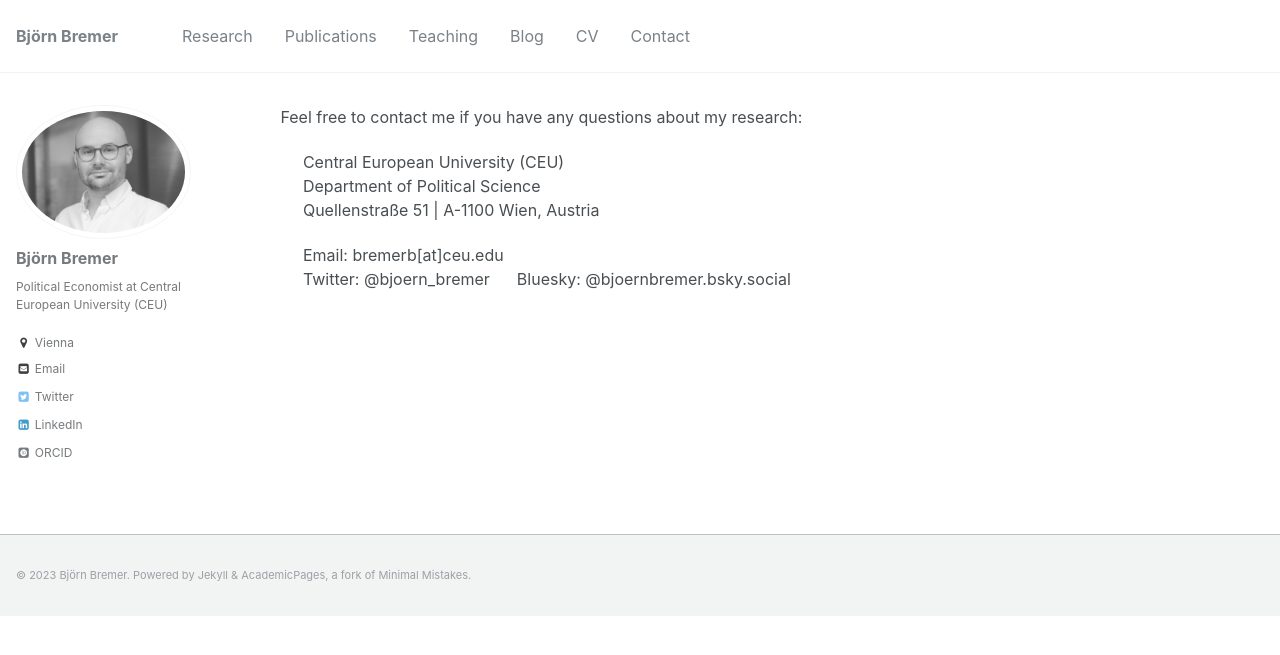
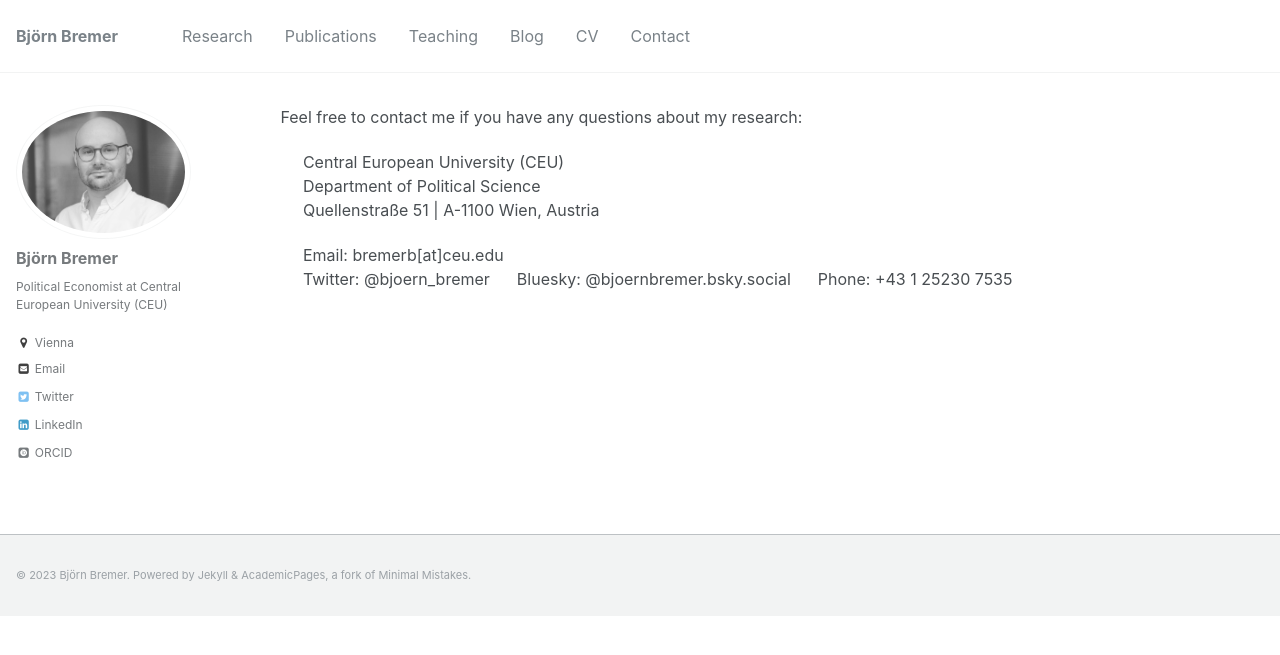
Before and after one commit to bjoernbremer/bjoernbremer.github.io, a Jekyll site: the page built from _pages/contact.md, in a window 1280 px wide. Shown: the top 655 px of the page. Built offline with Jekyll 4.4.1, drawn with Linux system fonts in a browser that asks for light colours; some web fonts are replaced.

Commit message:
Update contact.md

```diff
--- a/_pages/contact.md
+++ b/_pages/contact.md
@@ -14,3 +14,4 @@ Feel free to contact me if you have any questions about my research:
 &nbsp;&nbsp;&nbsp;&nbsp; Email: bremerb[at]ceu.edu
 &nbsp;&nbsp;&nbsp;&nbsp; Twitter: @bjoern_bremer
 &nbsp;&nbsp;&nbsp;&nbsp; Bluesky: @bjoernbremer.bsky.social
+&nbsp;&nbsp;&nbsp;&nbsp; Phone: +43 1 25230 7535
```
